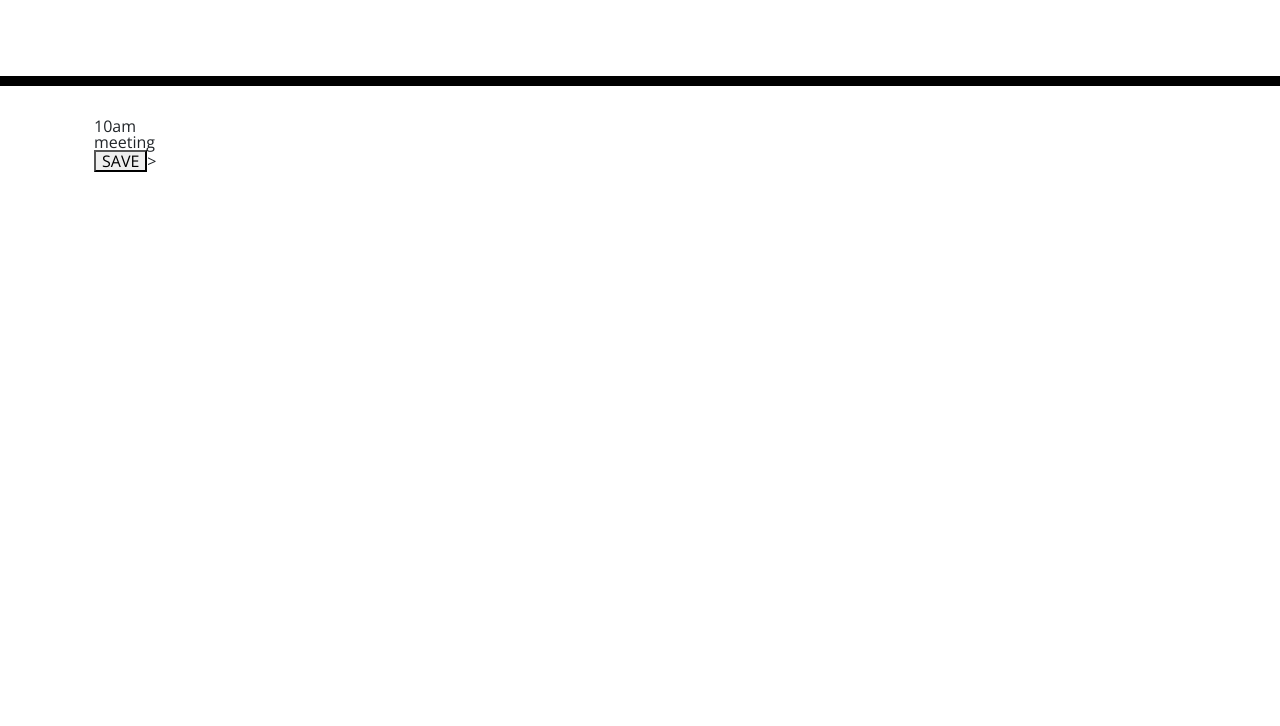
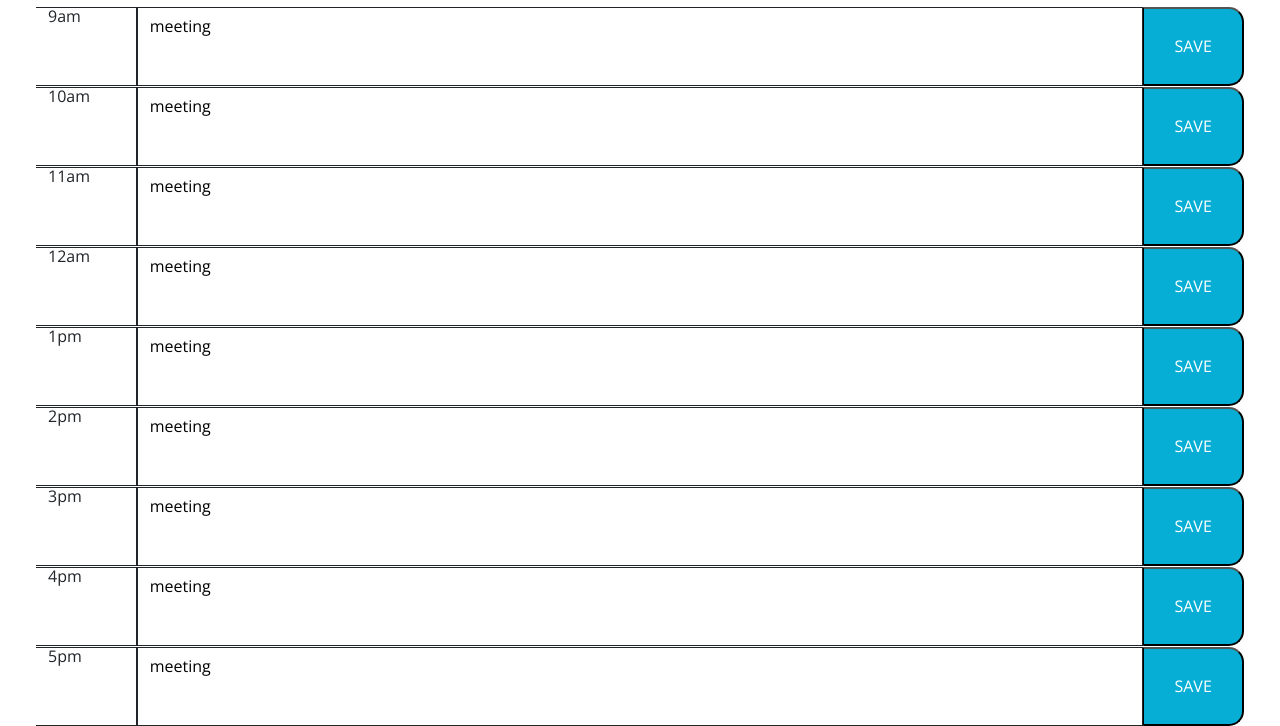
Before and after one commit to DustinLee0/Day-Planner, a plain HTML site: page index.html in a window 1280 px wide. Shown: the part 173-899 px from the top of the page. Before the commit the page ends 800 px from the top, so only its background shows below. Drawn offline with nearby package versions, Linux system fonts and the light colour scheme; files that its build step writes are made by us from their sources.

Commit message:
added time block containers

```diff
--- a/Assets/css/style.css
+++ b/Assets/css/style.css
@@ -57,7 +57,7 @@ textarea {
   color: white;
 }
 
-.saveBtn {
+#saveBtn {
   border-left: 1px solid black;
   border-top-right-radius: 15px;
   border-bottom-right-radius: 15px;
@@ -65,7 +65,7 @@ textarea {
   color: white;
 }
 
-.saveBtn i:hover {
+#saveBtn i:hover {
   font-size: 20px;
   transition: all 0.3s ease-in-out;
 }
--- a/index.html
+++ b/index.html
@@ -4,23 +4,27 @@
     <meta charset="UTF-8" />
     <meta name="viewport" content="width=device-width, initial-scale=1.0" />
     <meta http-equiv="X-UA-Compatible" content="ie=edge" />
-    <link
+    <!-- <link
       rel="stylesheet"
       href="https://stackpath.bootstrapcdn.com/bootstrap/4.3.1/css/bootstrap.min.css"
-    />
-    <!-- <link
+    /> -->
+    <link
       rel="stylesheet"
       href="https://use.fontawesome.com/releases/v5.8.1/css/all.css"
       integrity="sha384-50oBUHEmvpQ+1lW4y57PTFmhCaXp0ML5d60M1M7uH2+nqUivzIebhndOJK28anvf"
       crossorigin="anonymous"
-    /> -->
-    <!-- CSS only -->
-  <link href="https://cdn.jsdelivr.net/npm/bootstrap@5.2.2/dist/css/bootstrap.min.css" rel="stylesheet" integrity="sha384-Zenh87qX5JnK2Jl0vWa8Ck2rdkQ2Bzep5IDxbcnCeuOxjzrPF/et3URy9Bv1WTRi" crossorigin="anonymous">
+    />
+    <link
+    href="https://cdn.jsdelivr.net/npm/bootstrap@5.2.2/dist/css/bootstrap.min.css"
+    rel="stylesheet"
+    integrity="sha384-Zenh87qX5JnK2Jl0vWa8Ck2rdkQ2Bzep5IDxbcnCeuOxjzrPF/et3URy9Bv1WTRi"
+    crossorigin="anonymous"
+    />
     <link
       href="https://fonts.googleapis.com/css?family=Open+Sans&display=swap"
       rel="stylesheet"
     />
-    <link rel="stylesheet" href="style.css" />
+    <link rel="stylesheet" href="./Assets/css/style.css" />
     <title>Work Day Scheduler</title>
   </head>
 
@@ -30,19 +34,88 @@
       <p class="lead">A simple calendar app for scheduling your work day</p>
       <p id="currentDay" class="lead"></p>
     </header>
-    <div class="container">
+
+    <div class="container-fluid px-5 mt-5">
       <!-- Timeblocks go here -->
-      <div class="container-fluid" id="time-container">
-        <div id="hour-container">
-          <div id="hour">10am</div>
-          <div id="input-content">meeting</div>
-          <div id="save-btn">
-            <button>SAVE</button>>
-          </div>
+      <!-- 9am block -->
+      <div id="time-container">
+        <div class="row">
+          <div class="col-12 col-md-1 border border-start-0 border-dark" id="hour">9am</div>
+          <textarea class="col-12 col-md-10 border border-dark" id="input-content">meeting</textarea>
+          <button class="col-12 col-md-1" id="saveBtn">SAVE</button>
         </div>
       </div>
+
+      <!-- 10am block -->
+      <div id="time-container">
+        <div class="row">
+          <div class="col-12 col-md-1 border border-start-0 border-dark" id="hour">10am</div>
+          <textarea class="col-12 col-md-10 border border-dark" id="input-content">meeting</textarea>
+          <button class="col-12 col-md-1" id="saveBtn">SAVE</button>
+        </div>
+      </div>
+
+      <div id="time-container">
+        <div class="row">
+          <div class="col-12 col-md-1 border border-start-0 border-dark" id="hour">11am</div>
+          <textarea class="col-12 col-md-10 border border-dark" id="input-content">meeting</textarea>
+          <button class="col-12 col-md-1" id="saveBtn">SAVE</button>
+        </div>
+      </div>
+
+      <div id="time-container">
+        <div class="row">
+          <div class="col-12 col-md-1 border border-start-0 border-dark" id="hour">12am</div>
+          <textarea class="col-12 col-md-10 border border-dark" id="input-content">meeting</textarea>
+          <button class="col-12 col-md-1" id="saveBtn">SAVE</button>
+        </div>
+      </div>
+
+      <div id="time-container">
+        <div class="row">
+          <div class="col-12 col-md-1 border border-start-0 border-dark" id="hour">1pm</div>
+          <textarea class="col-12 col-md-10 border border-dark" id="input-content">meeting</textarea>
+          <button class="col-12 col-md-1" id="saveBtn">SAVE</button>
+        </div>
+      </div>
+
+      <div id="time-container">
+        <div class="row">
+          <div class="col-12 col-md-1 border border-start-0 border-dark" id="hour">2pm</div>
+          <textarea class="col-12 col-md-10 border border-dark" id="input-content">meeting</textarea>
+          <button class="col-12 col-md-1" id="saveBtn">SAVE</button>
+        </div>
+      </div>
+
+      <div id="time-container">
+        <div class="row">
+          <div class="col-12 col-md-1 border border-start-0 border-dark" id="hour">3pm</div>
+          <textarea class="col-12 col-md-10 border border-dark" id="input-content">meeting</textarea>
+          <button class="col-12 col-md-1" id="saveBtn">SAVE</button>
+        </div>
+      </div>
+
+      <div id="time-container">
+        <div class="row">
+          <div class="col-12 col-md-1 border border-start-0 border-dark" id="hour">4pm</div>
+          <textarea class="col-12 col-md-10 border border-dark" id="input-content">meeting</textarea>
+          <button class="col-12 col-md-1" id="saveBtn">SAVE</button>
+        </div>
+      </div>
+
+            <div id="time-container">
+        <div class="row">
+          <div class="col-12 col-md-1 border border-start-0 border-dark" id="hour">5pm</div>
+          <textarea class="col-12 col-md-10 border border-dark" id="input-content">meeting</textarea>
+          <button class="col-12 col-md-1" id="saveBtn">SAVE</button>
+        </div>
+      </div>
+
+
     </div>
 
+
+    <script src="./Assets/js/script.js"></script>
     <script src="https://cdnjs.cloudflare.com/ajax/libs/jquery/3.2.1/jquery.min.js"></script>
     <script src="https://cdnjs.cloudflare.com/ajax/libs/moment.js/2.24.0/moment.min.js"></script>
   </body>
```
